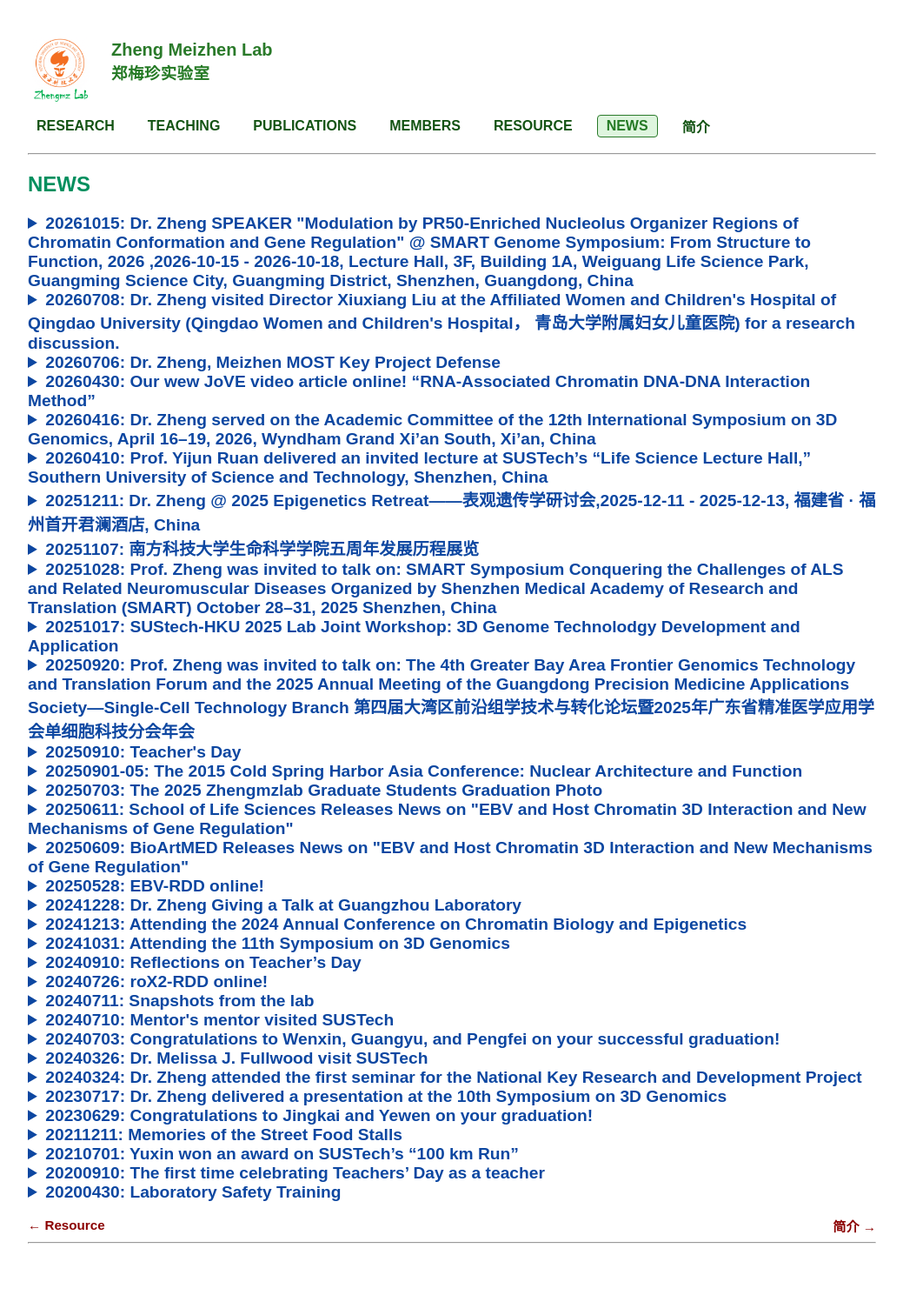
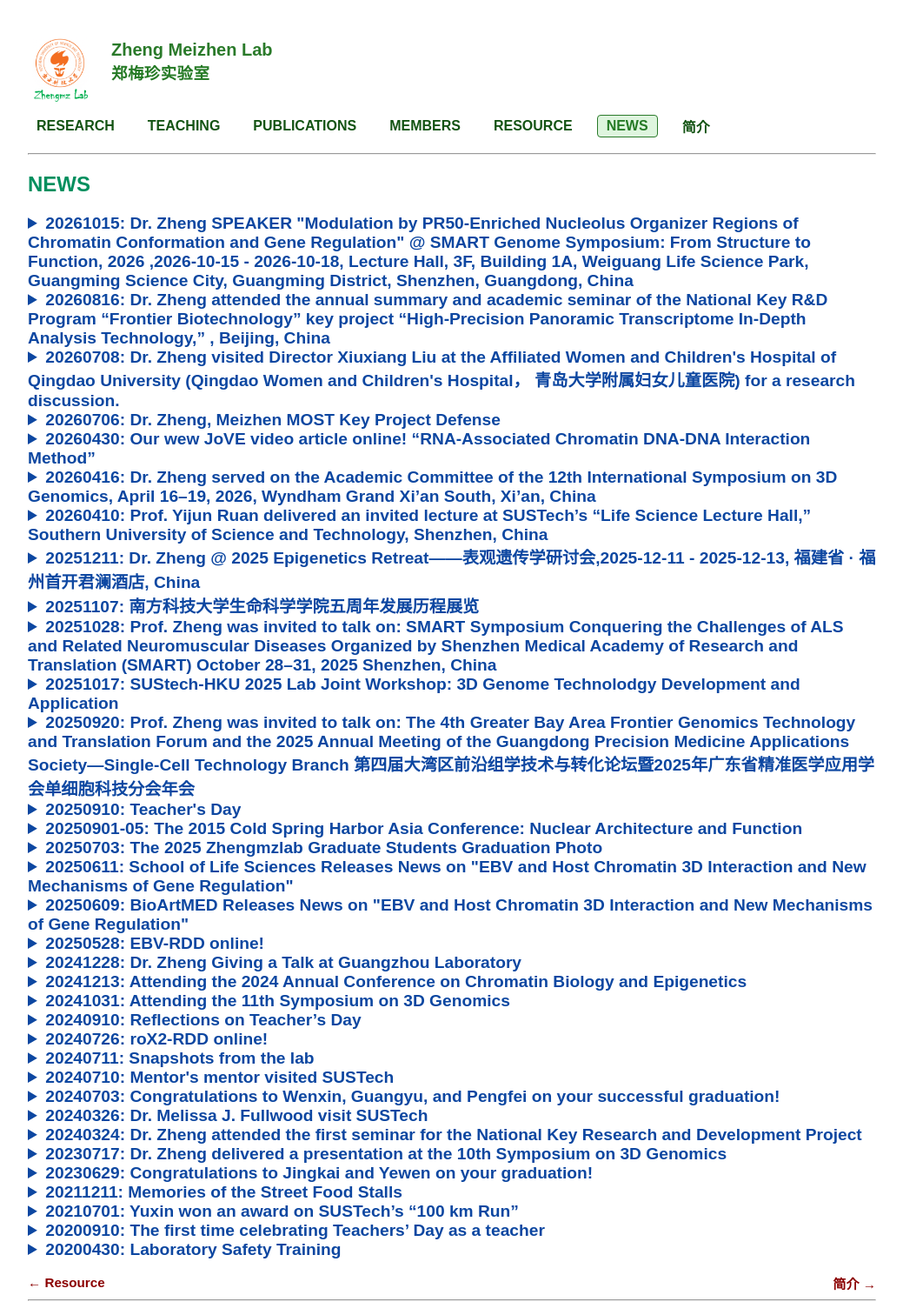
Before and after one commit to ZhengmzLab/zhengmzlab.github.io, a Jekyll site: the page built from news.md, in a window 1280 px wide. Shown: the whole page at 87% size, without its empty margins (120-1159 px from the left). Built offline with Jekyll 4.4.1, drawn with Linux system fonts in a browser that asks for light colours; comment, search, counter and statistics services are not loaded; before the commit the page ends 1446 px from its top, so only the background shows below that.

Commit message:
Update news.md

```diff
--- a/news.md
+++ b/news.md
@@ -24,6 +24,25 @@ title: NEWS
 </a>
 </details>
 <!-- ################################# -->
+
+<!-- ################################# -->
+<details>
+<summary  style="color:#0D47A1; font-size:1.2em; font-weight:bold;" >20260816: Dr. Zheng attended the annual summary and academic seminar of the National Key R&D Program “Frontier Biotechnology” key project “High-Precision Panoramic Transcriptome In-Depth Analysis Technology,” , Beijing, China </summary>
+<br>
+<a href="https://github.com/user-attachments/assets/0def17a1-de5d-4210-81d0-1add827c9978">
+  <img
+    src="https://github.com/user-attachments/assets/0def17a1-de5d-4210-81d0-1add827c9978"
+    width="155"
+    height="178"
+    alt="BGI"
+    title="点击查看原图"
+  />
+</a>
+<br>
+
+</details>
+<!-- ################################# -->
+
 
 <!-- ################################# -->
 <details>
```
